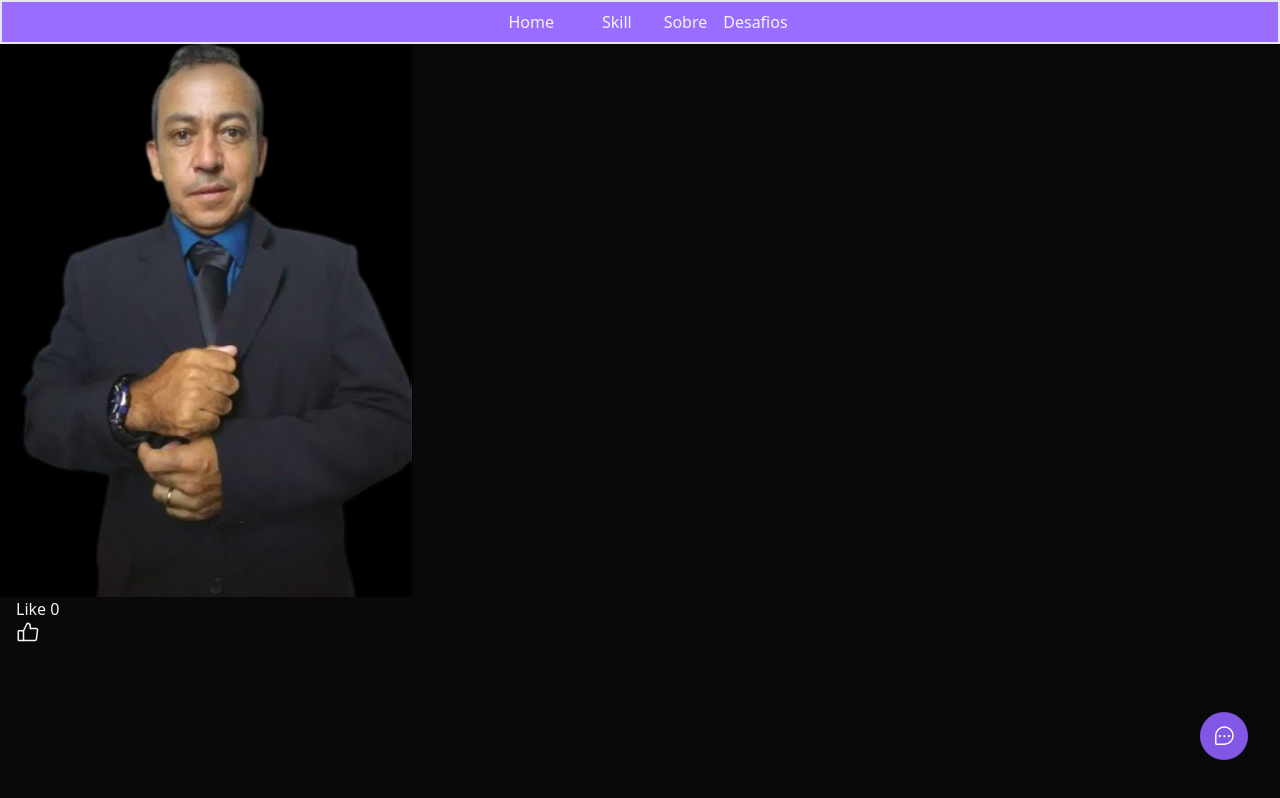
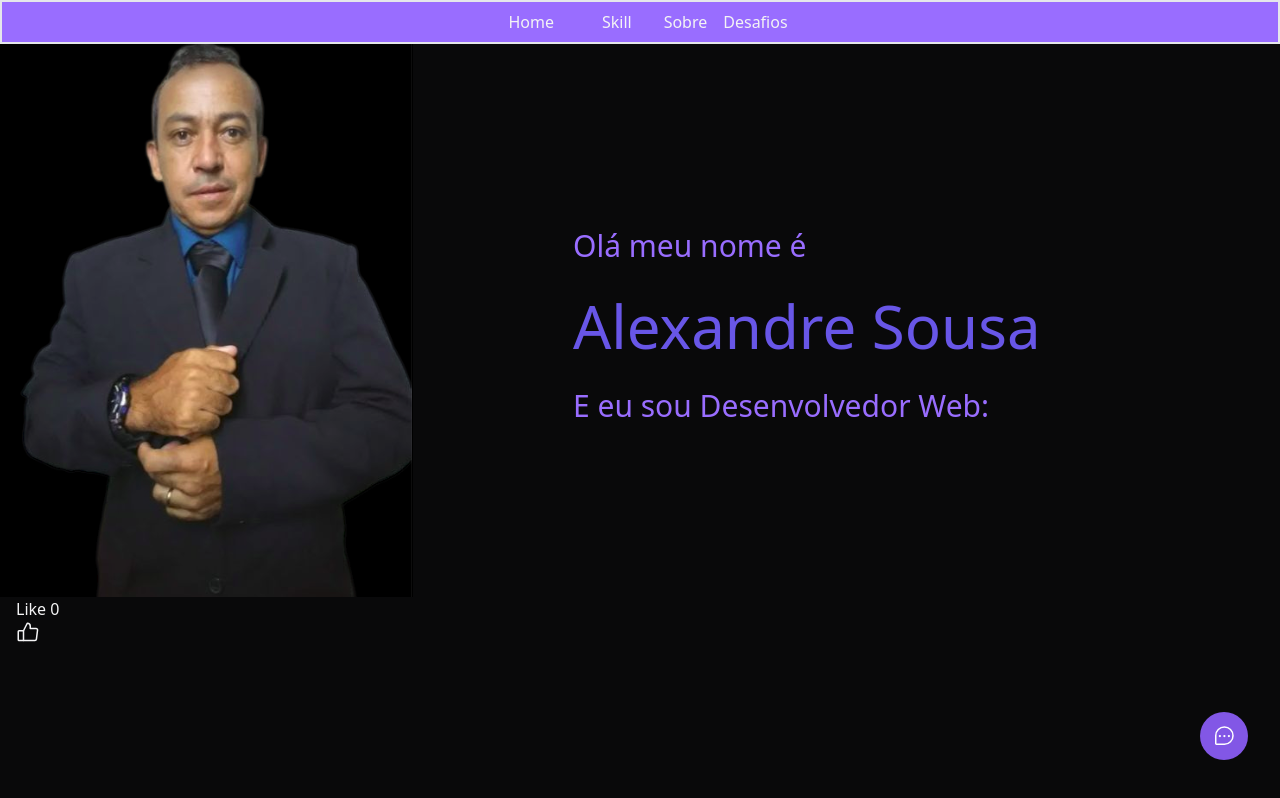
Before and after one commit to alexandre945/Vite_react, a React (Vite) app: page / in a window 1280 px wide. Built offline with nearby package versions, Linux system fonts and the light colour scheme; no server answers.

Commit message:
configurando resposividade

```diff
--- a/src/components/Portfolio/About.tsx
+++ b/src/components/Portfolio/About.tsx
@@ -8,7 +8,7 @@ export function About() {
                 <img src={fotos} />
             </div>
             <div className="mx-3 border-4 border-brand-500 px-6 py-2 rounded-md">
-                <h1 className="text-center py-4">Sobre</h1>
+                <h1 className="text-center py-4  ">Sobre</h1>
                 <p className="">Olá meu nome é Alexandre vou falar um pouco da minha trajetoría de estudos no mundo da progamaçâo
                    ,começei com Gustavo Guanabara conhecido da galera iniciante Ensina HTML, CSS, JavaScript,depois LNW um evento da
                    Rocketseat para quem nâo conhece ele é uma Plataforma de Educaçâo em teclonogia,na ocasiâo o projeto foi uma Plataforma
--- a/src/components/Portfolio/Link.tsx
+++ b/src/components/Portfolio/Link.tsx
@@ -6,27 +6,37 @@ import foto from "../../assetes/image/foto.png";
 
 export function Home() {
 
-  const [count, setCount ] = useState(0);
+  const [count, setCount] = useState(0);
 
-    return (
+  return (
 
-      <>
-          <div className="m-0">
+    <>
+      <div className="flex flex-col-2 ms:flex-1">
+        <div className="m-0">
 
-        <img src={foto}alt="foto.png"/>
+          <img src={foto} alt="foto.png " />
+
+        </div>
+
+          <div className=" ml-40 mt-40 ms:text-2xl ms:text-rigth text-3xl py-6 ">
+            <h2 className=" text-brand-300 ms:text-2xl">Olá meu nome é </h2>
+            <h1 className="py-8 text-6xl text-brand-200 ms:text-3xl">Alexandre Sousa</h1>
+            <h1 className="text-brand-300">E eu sou Desenvolvedor Web:</h1>
+          </div>
 
       </div>
 
+
       <div className="ml-4 mb-4">
         <p>Like {count}</p>
-        <button onClick={()=> setCount(count + 1)}>
-           <ThumbsUp className="w-6 h-6" bg-zinc-900/>
+        <button onClick={() => setCount(count + 1)}>
+          <ThumbsUp className="w-6 h-6" bg-zinc-900 />
         </button>
       </div>
 
-      </>
+    </>
 
 
 
-    );
+  );
 }
--- a/tailwind.config.js
+++ b/tailwind.config.js
@@ -6,6 +6,7 @@ module.exports = {
           brand:{
             300: '#996DFF',
             500:'#8257e6',
+            200: '#6856e7',
           }
       }
     },
```
Also changed, not shown: 1 other file (tests, documents, lock files or other folders).
